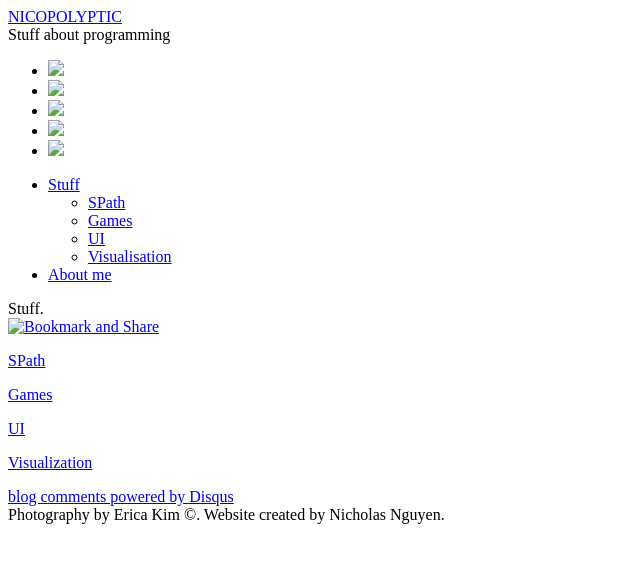
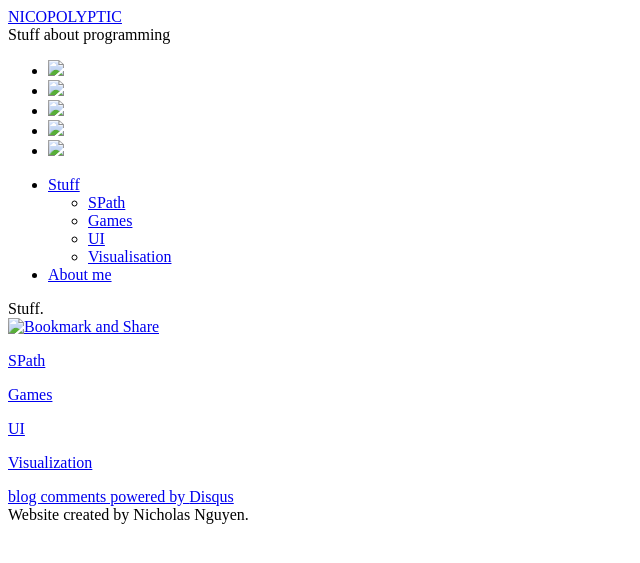
Before and after one commit to nicnguyen/nicnguyen.github.com, a Jekyll site: the page built from projects.html, in a window 1280 px wide. Shown: the top 563 px of the page, without its empty margins (0-640 px from the left). Built offline with Jekyll 4.4.1, drawn with Linux system fonts in a browser that asks for light colours; nearby versions of some CDN libraries; library files that are not in the unit come from our copies; Markdown is read by kramdown in place of the engine named in the settings; comment, search, counter and statistics services are not loaded.

Commit message:
js notes.

```diff
--- a/_layouts/default.html
+++ b/_layouts/default.html
@@ -120,7 +120,6 @@
 
 <div id="block">
     <div id="footnote">
-        Photography by Erica Kim &copy.
         Website created by Nicholas Nguyen.
     </div>
    <!--<div id="warning"><span style="font-size:120%">T</span>HEY <span style="font-size:120%">W</span>ANT TO <span style="font-size:120%">M</span>ICROCHIP <span style="font-size:120%">Y</span>OU<span style="font-size:140%; padding-left:5px;">!</span></div>-->
--- a/_layouts/post.html
+++ b/_layouts/post.html
@@ -113,7 +113,6 @@
 </div>
 <div id="block">
     <div id="footnote">
-        Photography by Erica Kim &copy.
         Website created by Nicholas Nguyen.
     </div>
     <!--<div id="warning"><span style="font-size:120%">T</span>HEY <span style="font-size:120%">W</span>ANT TO <span style="font-size:120%">M</span>ICROCHIP <span style="font-size:120%">Y</span>OU<span style="font-size:140%; padding-left:5px;">!</span></div>-->
```
